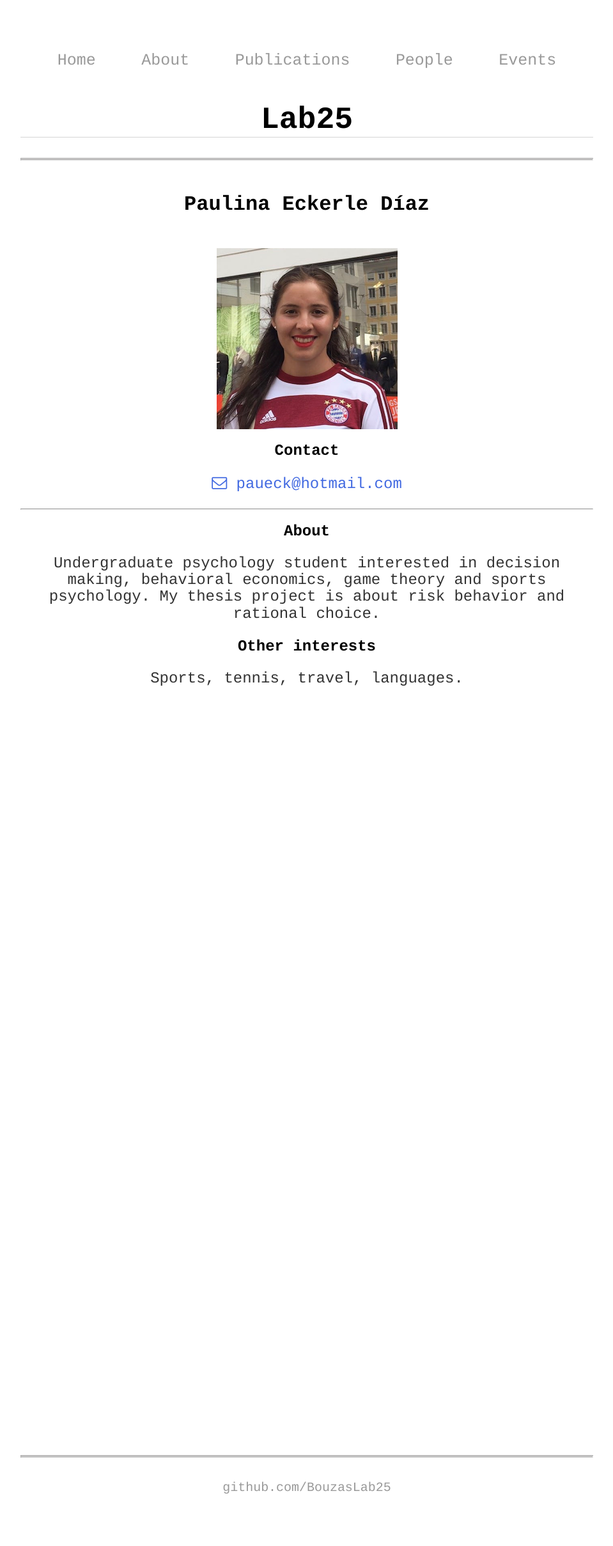
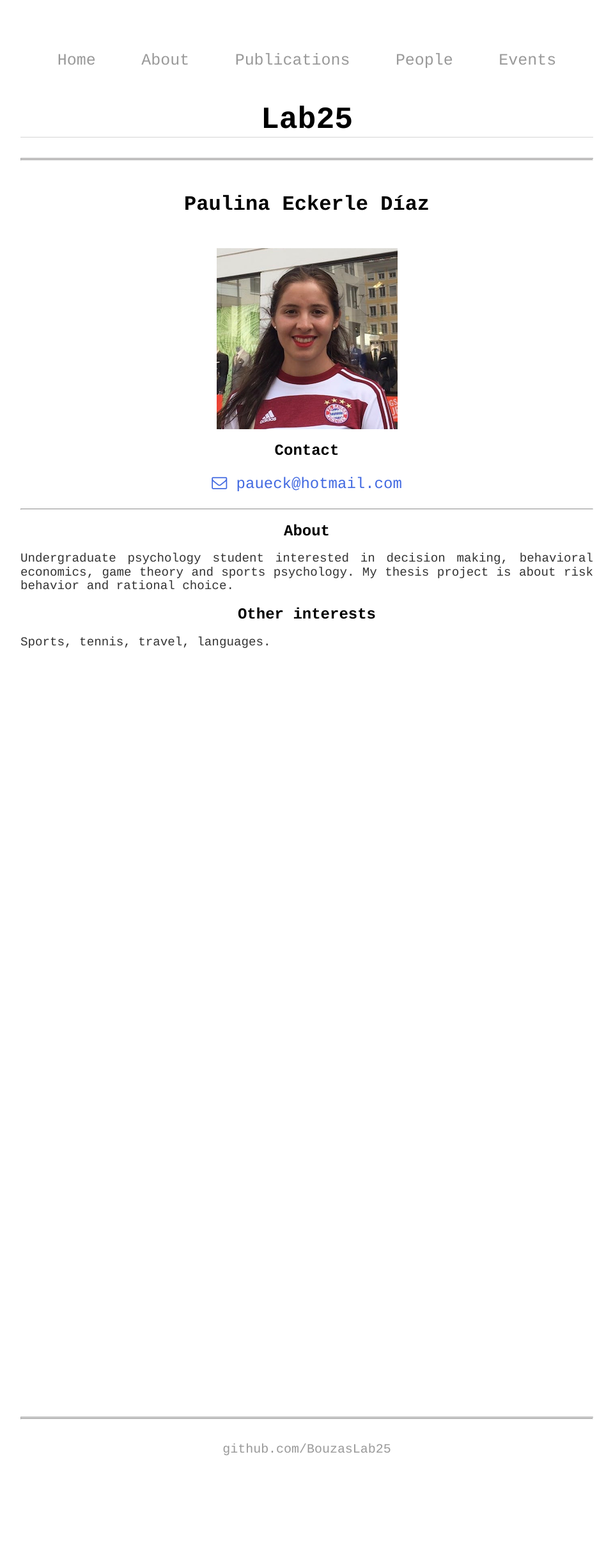
Before and after one commit to BouzasLab25/bouzaslab25.github.io, a Jekyll site: the page built from people/paulina.html, in a window 1280 px wide. Shown: the whole page at 64% size, without its empty margins (160-1119 px from the left). Built offline with Jekyll 4.4.1, drawn with Linux system fonts in a browser that asks for light colours; after the commit the page ends 2357 px from its top, so only the background shows below that.

Commit message:
Update paulina.html

```diff
--- a/people/paulina.html
+++ b/people/paulina.html
@@ -17,7 +17,7 @@ title: Lab25 Paulina
 <hr>
  <h2>About</h2>
 
- <p> Undergraduate psychology student interested in decision making, behavioral economics, game theory and sports psychology. My thesis project is about risk behavior and rational choice. </p>
+ <p class='text'> Undergraduate psychology student interested in decision making, behavioral economics, game theory and sports psychology. My thesis project is about risk behavior and rational choice. </p>
 
  <h2>Other interests</h2>
- <p> Sports, tennis, travel, languages. </p>
+ <p class='text'> Sports, tennis, travel, languages. </p>
```
